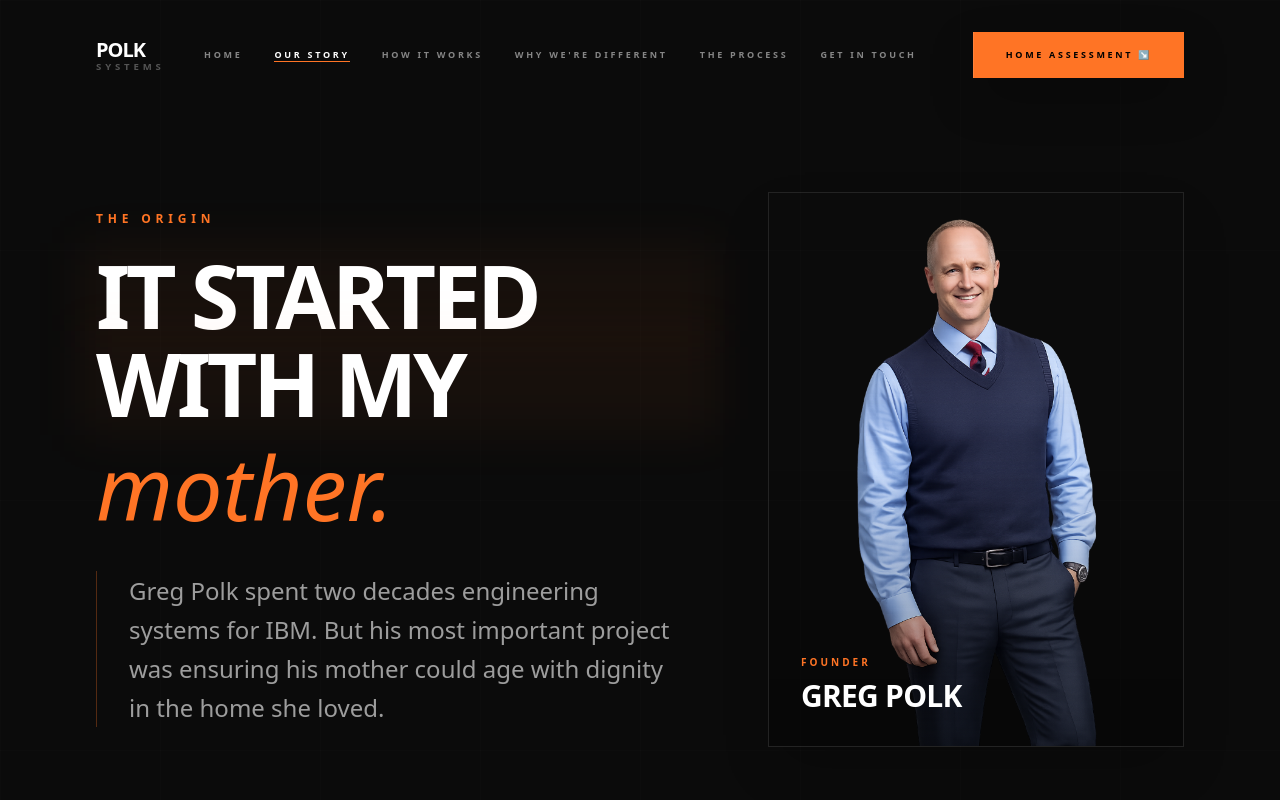
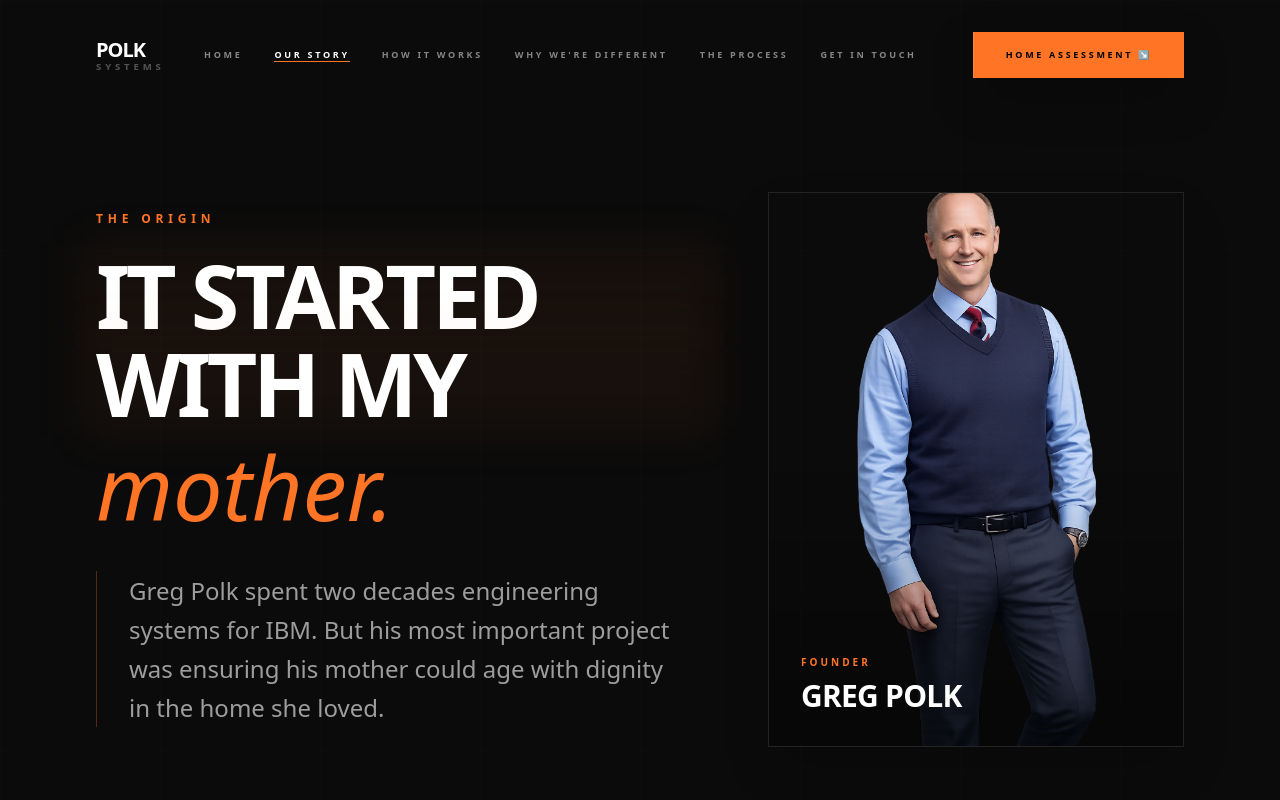
Before and after one commit to jacklyn747/Polk-Systems, a Next.js app: page /story in a window 1280 px wide. Shown: the top 800 px of the page. Built offline with nearby package versions, Linux system fonts and the light colour scheme; a web font is replaced by a local one.

Commit message:
fix(assets): center founder avatar to prevent head crop

```diff
--- a/src/app/story/page.tsx
+++ b/src/app/story/page.tsx
@@ -76,7 +76,7 @@ export default function StoryPage() {
                                 src="/founder-greg-polk.png"
                                 alt="Greg Polk — Founder, Polk Systems"
                                 fill
-                                className="object-cover object-top hover:scale-105 transition-transform duration-[2000ms]"
+                                className="object-cover object-center hover:scale-105 transition-transform duration-[2000ms]"
                                 priority
                             />
                             {/* Subtle Grade */}
```
